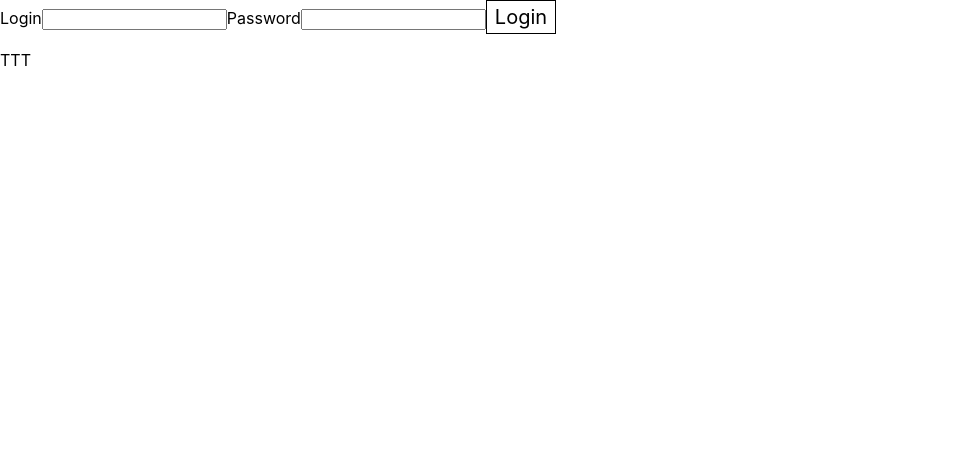
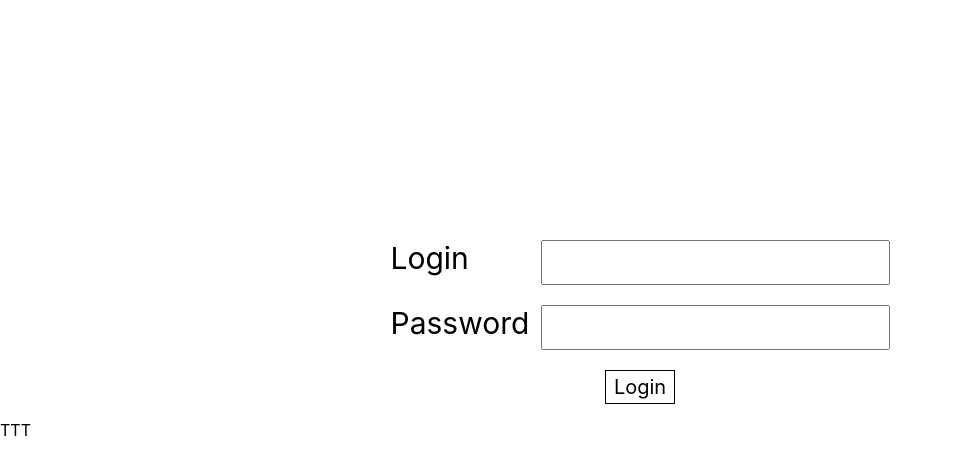
Before and after one commit to Dissmind/st_test_task, a React (Create React App) app in the folder st_test_task_frontend/: page /employers/add in a window 1280 px wide. Shown: the top 474 px of the page, without its empty margins (0-953 px from the left). Built offline with nearby package versions, Linux system fonts and the light colour scheme.

Commit message:
[ADD]: auth

```diff
--- /dev/null
+++ b/st_test_task_frontend/src/components/auth/auth.css
@@ -0,0 +1,19 @@
+.Auth {
+
+}
+
+.input {
+    display: flex;
+    justify-content: center;
+    margin-top: 20px;
+}
+.input:first-child {margin-top: 30vh}
+.input > label {
+    display: inline-block;
+    width: 150px;
+    font-size: 30px;
+}
+.input > input {
+    font-size: 26px;
+    padding: 5px;
+}
--- a/st_test_task_frontend/src/components/auth/auth.tsx
+++ b/st_test_task_frontend/src/components/auth/auth.tsx
@@ -1,24 +1,62 @@
+import React, {useState} from "react";
+import './auth.css'
 import {Button} from "../../ui/button/button";
-import React from "react";
+import { connect } from "react-redux";
 
-export const Auth = () => {
+interface AuthProp {
+    logIn: any
+}
+
+export const Auth = ({logIn}: AuthProp) => {
+    const [login, setLogin] = useState<string>('')
+    const [password, setPassword] = useState<string>('')
 
     const handler = () => {
-        alert('test')
+        if (true) {
+            logIn()
+        }
     }
 
 
     return (
-        <div>
-            <label htmlFor={'login'}>Login</label>
-            <input id={'login'} type="text"/>
+        <div className={'Auth'}>
 
-            <label htmlFor="{'password'}">Password</label>
-            <input id={'password'} type="text"/>
+            <div className={'input'}>
+                <label htmlFor={'login'}>Login</label>
+                <input
+                    value={login}
+                    onChange={e => setLogin(e.target.value)}
+                    id={'login'}
+                    type="text"
+                />
+            </div>
 
-            <Button
-                onHandler={handler}
-            >Login</Button>
+            <div className={'input'}>
+                <label htmlFor="{'password'}">Password</label>
+                <input
+                    value={password}
+                    onChange={e => setPassword(e.target.value)}
+                    id={'password'}
+                    type="password"
+                />
+            </div>
+
+            <div className={'input'}>
+                <Button
+                    onHandler={handler}
+                >Login</Button>
+            </div>
         </div>
     )
 }
+
+
+// // @ts-ignore
+// const mapDispatchToProps = dispatch => {
+//     return {
+//         logIn: () => dispatch({type: 'LOG_IN'})
+//     }
+// }
+//
+//
+// export default connect(null, mapDispatchToProps)(Auth)
```
